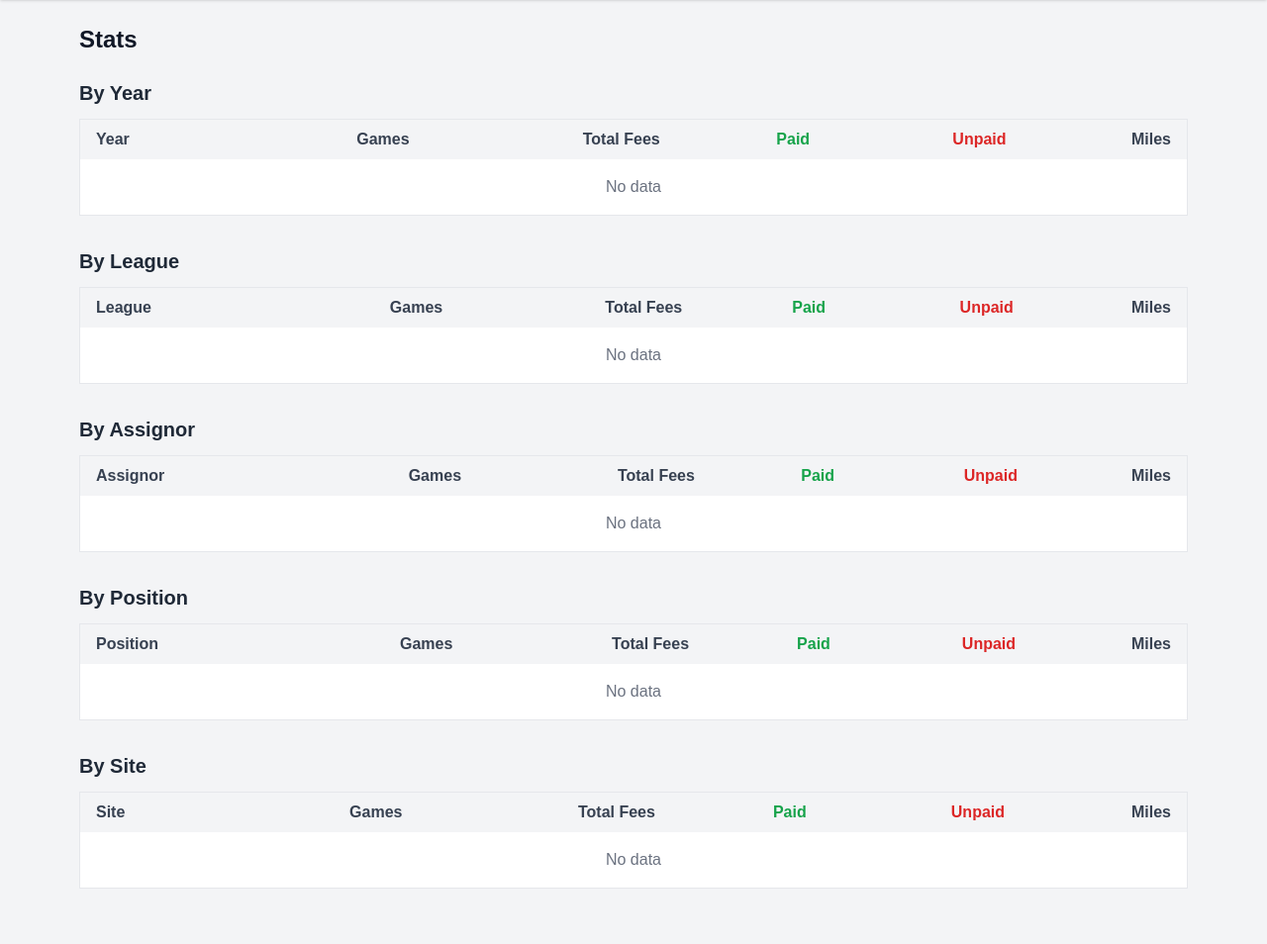
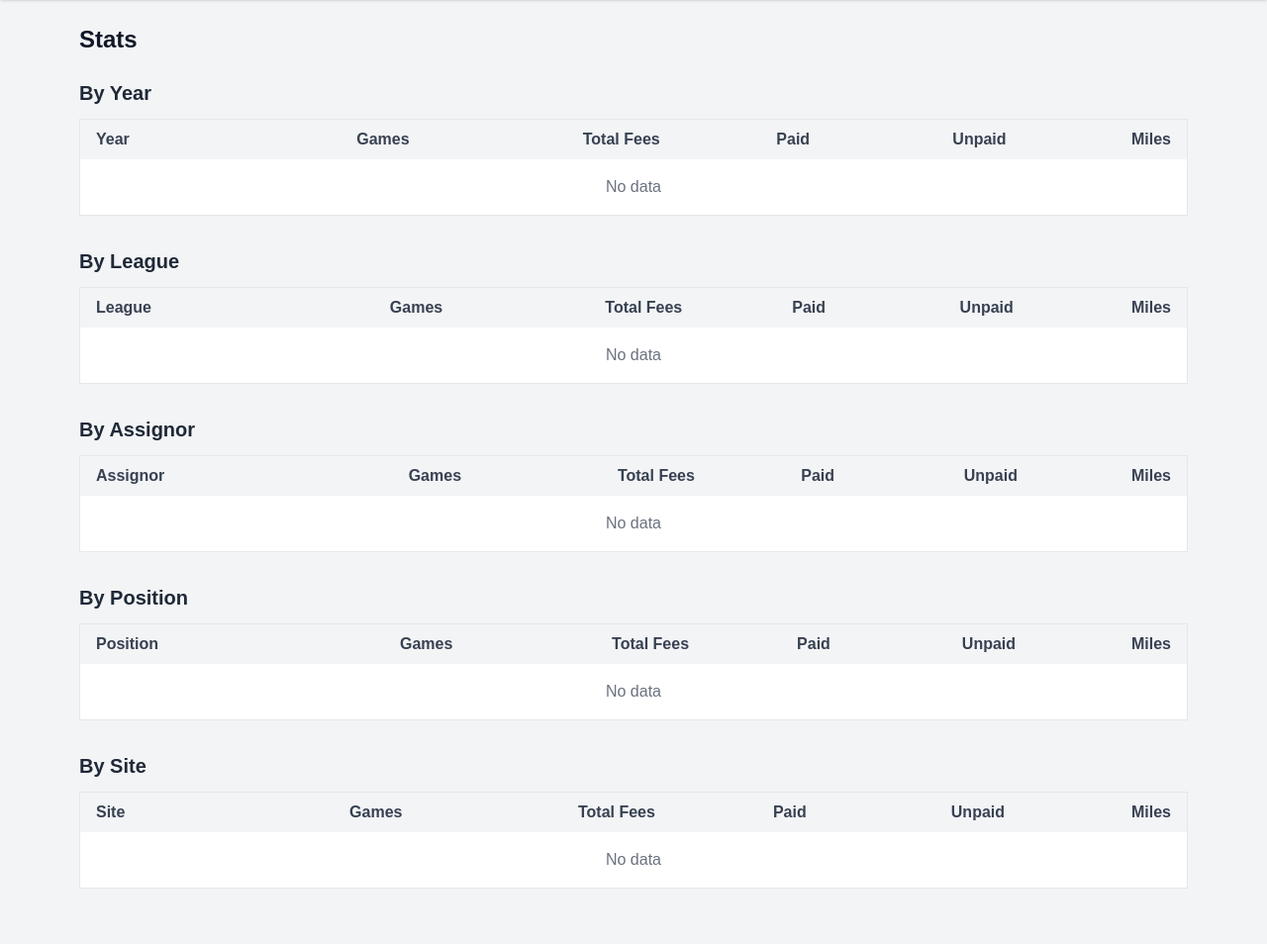
Before and after one commit to ncarsner/officiating-tracker, a Django app: page /stats/ in a window 1280 px wide. Shown: the part 80-1034 px from the top of the page at 99% size. Run offline with Django 5.2, Linux system fonts and the light colour scheme; the visitor is signed in with stand-in values (Sample User, id 1); data that the repository does not hold is empty.

Commit message:
Revert "style(stats): add green/red coloring to Paid/Unpaid column headers"
This reverts commit 48a65ff9b3c8a82100307729607a079b98180656.

```diff
--- a/tracker/templates/game/stats.html
+++ b/tracker/templates/game/stats.html
@@ -18,8 +18,8 @@
           <th class="px-4 py-2 text-left text-gray-700 dark:text-gray-300">Year</th>
           <th class="px-4 py-2 text-right text-gray-700 dark:text-gray-300">Games</th>
           <th class="px-4 py-2 text-right text-gray-700 dark:text-gray-300">Total Fees</th>
-          <th class="px-4 py-2 text-right text-green-600 dark:text-green-400">Paid</th>
-          <th class="px-4 py-2 text-right text-red-600 dark:text-red-400">Unpaid</th>
+          <th class="px-4 py-2 text-right text-gray-700 dark:text-gray-300">Paid</th>
+          <th class="px-4 py-2 text-right text-gray-700 dark:text-gray-300">Unpaid</th>
           <th class="px-4 py-2 text-right text-gray-700 dark:text-gray-300">Miles</th>
         </tr>
       </thead>
@@ -51,8 +51,8 @@
           <th class="px-4 py-2 text-left text-gray-700 dark:text-gray-300">League</th>
           <th class="px-4 py-2 text-right text-gray-700 dark:text-gray-300">Games</th>
           <th class="px-4 py-2 text-right text-gray-700 dark:text-gray-300">Total Fees</th>
-          <th class="px-4 py-2 text-right text-green-600 dark:text-green-400">Paid</th>
-          <th class="px-4 py-2 text-right text-red-600 dark:text-red-400">Unpaid</th>
+          <th class="px-4 py-2 text-right text-gray-700 dark:text-gray-300">Paid</th>
+          <th class="px-4 py-2 text-right text-gray-700 dark:text-gray-300">Unpaid</th>
           <th class="px-4 py-2 text-right text-gray-700 dark:text-gray-300">Miles</th>
         </tr>
       </thead>
@@ -84,8 +84,8 @@
           <th class="px-4 py-2 text-left text-gray-700 dark:text-gray-300">Assignor</th>
           <th class="px-4 py-2 text-right text-gray-700 dark:text-gray-300">Games</th>
           <th class="px-4 py-2 text-right text-gray-700 dark:text-gray-300">Total Fees</th>
-          <th class="px-4 py-2 text-right text-green-600 dark:text-green-400">Paid</th>
-          <th class="px-4 py-2 text-right text-red-600 dark:text-red-400">Unpaid</th>
+          <th class="px-4 py-2 text-right text-gray-700 dark:text-gray-300">Paid</th>
+          <th class="px-4 py-2 text-right text-gray-700 dark:text-gray-300">Unpaid</th>
           <th class="px-4 py-2 text-right text-gray-700 dark:text-gray-300">Miles</th>
         </tr>
       </thead>
@@ -117,8 +117,8 @@
           <th class="px-4 py-2 text-left text-gray-700 dark:text-gray-300">Position</th>
           <th class="px-4 py-2 text-right text-gray-700 dark:text-gray-300">Games</th>
           <th class="px-4 py-2 text-right text-gray-700 dark:text-gray-300">Total Fees</th>
-          <th class="px-4 py-2 text-right text-green-600 dark:text-green-400">Paid</th>
-          <th class="px-4 py-2 text-right text-red-600 dark:text-red-400">Unpaid</th>
+          <th class="px-4 py-2 text-right text-gray-700 dark:text-gray-300">Paid</th>
+          <th class="px-4 py-2 text-right text-gray-700 dark:text-gray-300">Unpaid</th>
           <th class="px-4 py-2 text-right text-gray-700 dark:text-gray-300">Miles</th>
         </tr>
       </thead>
@@ -150,8 +150,8 @@
           <th class="px-4 py-2 text-left text-gray-700 dark:text-gray-300">Site</th>
           <th class="px-4 py-2 text-right text-gray-700 dark:text-gray-300">Games</th>
           <th class="px-4 py-2 text-right text-gray-700 dark:text-gray-300">Total Fees</th>
-          <th class="px-4 py-2 text-right text-green-600 dark:text-green-400">Paid</th>
-          <th class="px-4 py-2 text-right text-red-600 dark:text-red-400">Unpaid</th>
+          <th class="px-4 py-2 text-right text-gray-700 dark:text-gray-300">Paid</th>
+          <th class="px-4 py-2 text-right text-gray-700 dark:text-gray-300">Unpaid</th>
           <th class="px-4 py-2 text-right text-gray-700 dark:text-gray-300">Miles</th>
         </tr>
       </thead>
```
